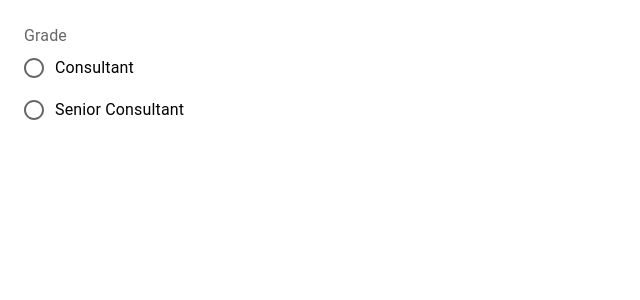
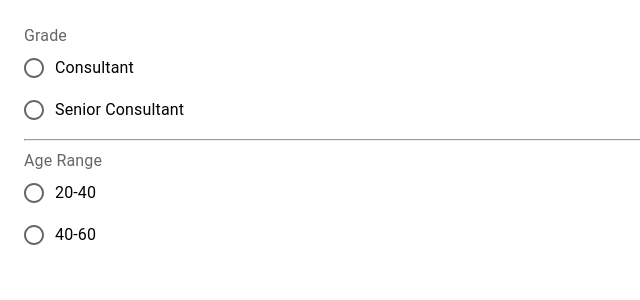
Before and after one commit to tw-eugeneoei/react-testing-library-cheatsheet, a React (Create React App) app: page / in a window 1280 px wide. Shown: the top 300 px of the page, without its empty margins (0-640 px from the left). Built offline with nearby package versions, Linux system fonts and the light colour scheme.

Commit message:
complete multiple radio groups example

```diff
--- a/src/App.tsx
+++ b/src/App.tsx
@@ -1,11 +1,11 @@
 import { Grid } from "@mui/material";
-import { MultipleRadioInputs } from "./components/Input/RadioInput/MultipleRadioInputs";
+import { MultipleRadioGroups } from "./components/Input/RadioInput/MultipleRadioGroups";
 
 function App() {
     return (
         <Grid container justifyContent={"center"}>
             <Grid item xs={12}>
-                <MultipleRadioInputs />
+                <MultipleRadioGroups />
             </Grid>
         </Grid>
     );
--- /dev/null
+++ b/src/components/Input/RadioInput/MultipleRadioGroups.tsx
@@ -0,0 +1,47 @@
+import {
+    RadioGroup,
+    Radio,
+    FormControl,
+    FormControlLabel,
+    FormLabel,
+} from "@mui/material";
+
+const MultipleRadioGroups = () => {
+    return (
+        <>
+            <FormControl>
+                <FormLabel id="grade-radio-group">Grade</FormLabel>
+                <RadioGroup aria-labelledby="grade-radio-group">
+                    <FormControlLabel
+                        value="consultant"
+                        control={<Radio />}
+                        label="Consultant"
+                    />
+                    <FormControlLabel
+                        value="senior consultant"
+                        control={<Radio />}
+                        label="Senior Consultant"
+                    />
+                </RadioGroup>
+            </FormControl>
+            <hr></hr>
+            <FormControl>
+                <FormLabel id="age-range-radio-group">Age Range</FormLabel>
+                <RadioGroup aria-labelledby="age-range-radio-group">
+                    <FormControlLabel
+                        value="20-40"
+                        control={<Radio />}
+                        label="20-40"
+                    />
+                    <FormControlLabel
+                        value="40-60"
+                        control={<Radio />}
+                        label="40-60"
+                    />
+                </RadioGroup>
+            </FormControl>
+        </>
+    );
+};
+
+export { MultipleRadioGroups };
--- a/src/components/Input/RadioInput/MultipleRadioInputs.tsx
+++ b/src/components/Input/RadioInput/MultipleRadioInputs.tsx
@@ -9,8 +9,8 @@ import {
 const MultipleRadioInputs = () => {
     return (
         <FormControl>
-            <FormLabel id="grade-radio-buttons-group">Grade</FormLabel>
-            <RadioGroup aria-labelledby="grade-radio-buttons-group">
+            <FormLabel id="grade-radio-group">Grade</FormLabel>
+            <RadioGroup aria-labelledby="grade-radio-group">
                 <FormControlLabel
                     value="consultant"
                     control={<Radio />}
```
Also changed, not shown: src/components/Input/README.md, 2 other files (tests, documents, lock files or other folders).
